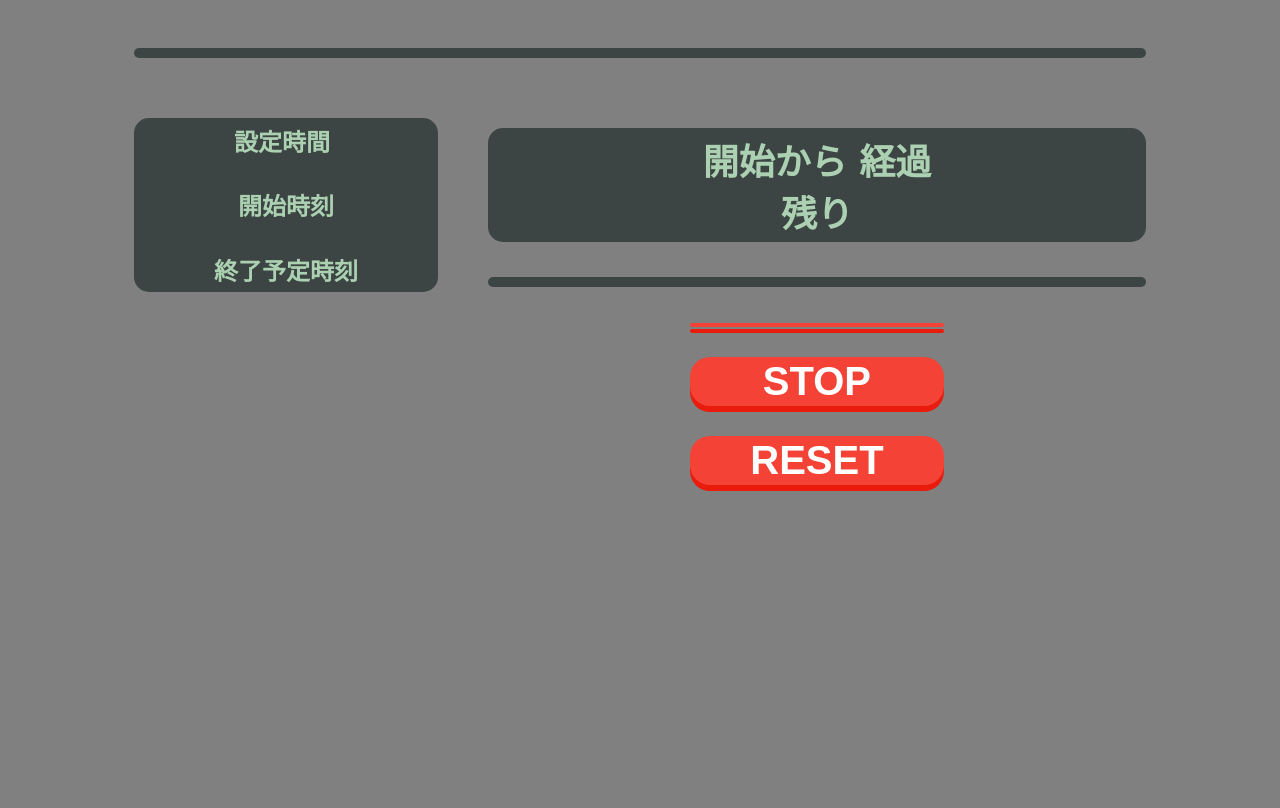
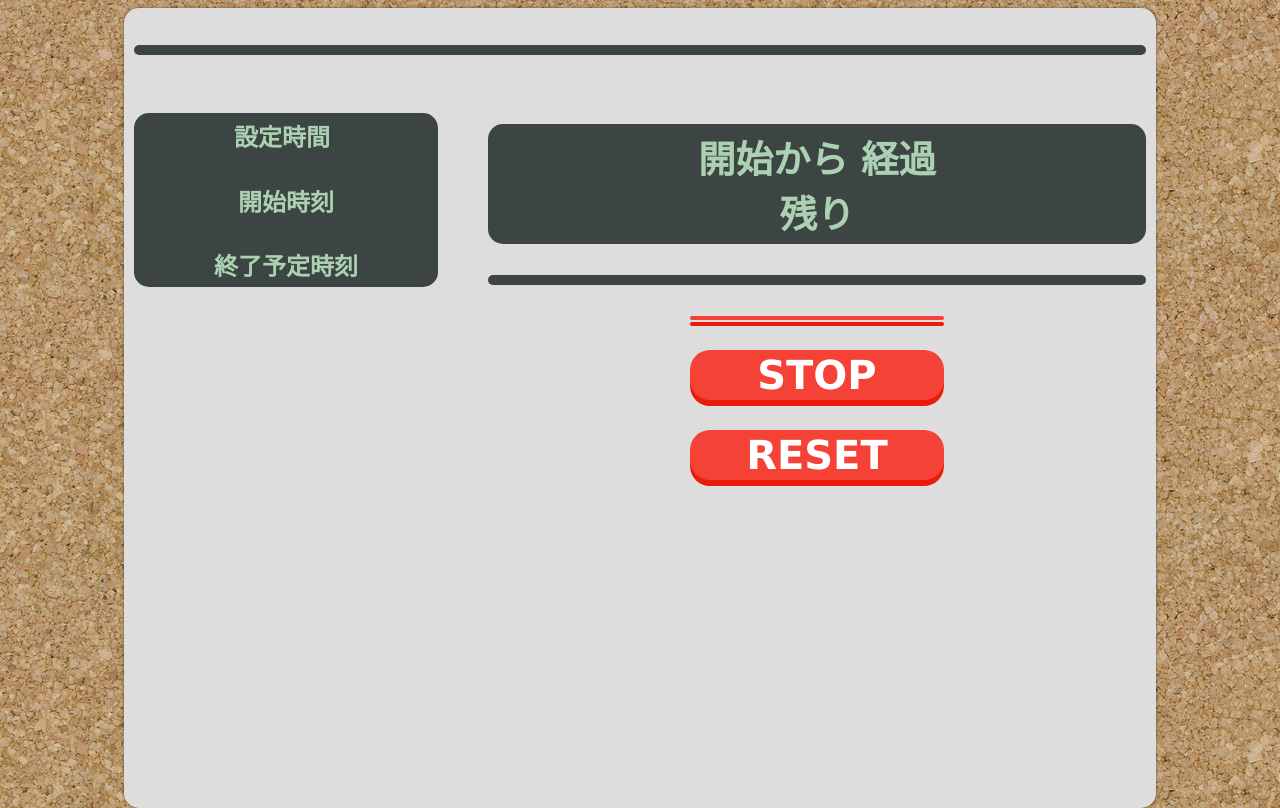
Before and after one commit to momotaro98/momotaro-task-management, a Flask app: template templates/index.html in a window 1280 px wide. Before the commit the page ends 491 px from the top, so only its background shows below. Run offline with Flask 2, Linux system fonts and the light colour scheme; the template is opened without the code that fills it, so the values that code supplies are empty.

Commit message:
CSS fixed. add image

```diff
--- a/static/css/default.css
+++ b/static/css/default.css
@@ -1,14 +1,26 @@
 html {
-    font-size: 100.0%;
+    background-image: url("../image/brown.jpg");
+    height: 100%;
 }
 body {
     /*text-align: center;*/
-    background: gray;
+    height: 100%;
+    font-size: 16px;
+    font-family: Verdana, Arial;
+}
+body > #container {
+     height: auto;
 }
 #container {
+     min-height: 100%;
+     height: 100%;
      width: 80%;
      margin: 0 auto;
      overflow: hidden;
+     background-color: #ddd;
+     border-radius: 15px;
+     padding: 0 10px;
+     box-shadow: 0 0 3px rgba(0,0,0,0.5);
  }
 #header{
 }
@@ -34,21 +46,26 @@ body {
     border-radius: 15px;
 }
 #task_title {
-    font-size: 2.0rem;
+    font-size: 30px;
 }
 #timer {
-    font-size: 1.5rem;
+    font-size: 25px;
 }
 #state_sentence {
-    font-size: 1.8rem;
+    font-size: 25px;
 }
-h2 {
-    font-family: Verdana;
+h1, h2, h3 {
     font-weight: bold;
-    text-align: center;
     padding-top: 5px;
     padding-bottom: 5px;
     color: #acd1b2;
+}
+h2 {
+    text-align: center;
+}
+h3 {
+    text-align: left;
+    padding-left: 5px;
 }
 #startButton, #stopButton, #resetButton{
         margin: 30px auto;
@@ -60,7 +77,6 @@ h2 {
         cursor: pointer;
         padding: 2px;
         text-align: center;
-        font-family: Arial;
         font-weight: bold;
         font-size: 40px;
     }
```
Also changed, not shown: static/image/brown.jpg (added).
